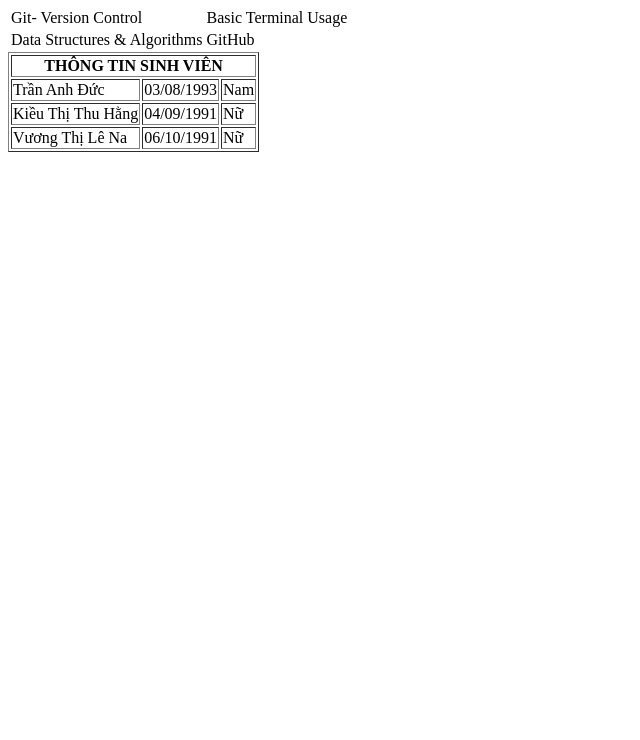
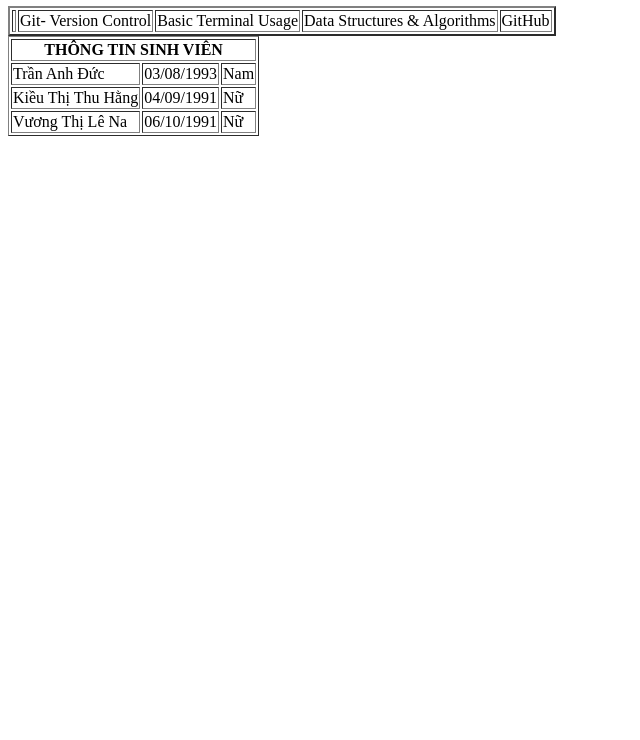
Before and after one commit to Cong8386/cong8386.github.io, a plain HTML site: page index.html in a window 1280 px wide. Shown: the part 60-800 px from the top of the page, without its empty margins (0-640 px from the left). Drawn offline with Linux system fonts and the light colour scheme.

Commit message:
tao bang
Signed-off-by: Cong8386 <ngodoancong@gmail.com>

```diff
--- a/index.html
+++ b/index.html
@@ -1,12 +1,11 @@
 <h1> Xin chao moi nguoi</h1>
-<table>
+<table border="2">
     <tr>
+        <th colspan4></th>
     <td> Git- Version Control</td>
     <td> Basic Terminal Usage</td>
-    </tr>
-    <tr>
-        <td>Data Structures & Algorithms</td>
-        <td> GitHub</td>
+     <td>Data Structures & Algorithms</td>
+     <td> GitHub</td>
     </tr>
 </table>
 
```
